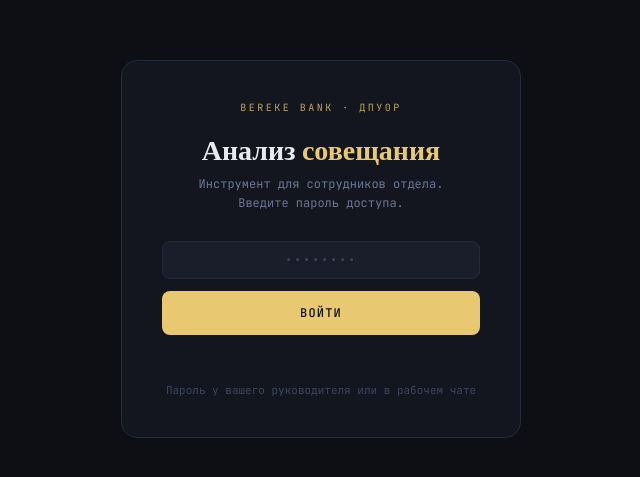
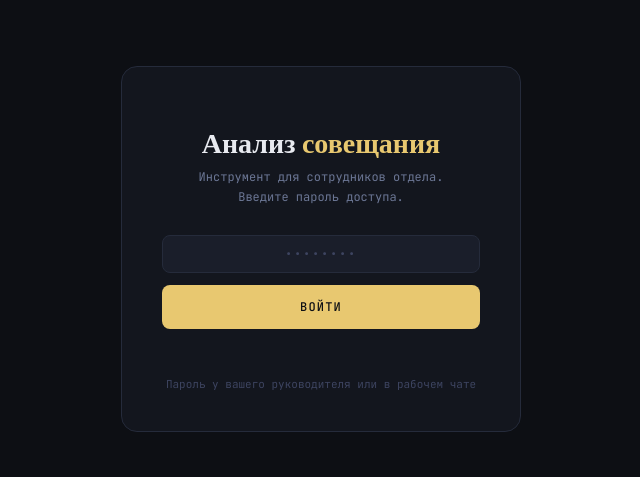
Before and after one commit to daldalwws/analizvstrechi, a plain HTML site: page index.html in a window 1280 px wide. Shown: the part 151-628 px from the top of the page, without its empty margins (319-959 px from the left). Drawn offline with nearby package versions, Linux system fonts and the light colour scheme.

Commit message:
Update index.html

```diff
--- a/index.html
+++ b/index.html
@@ -3,7 +3,7 @@
 <head>
 <meta charset="UTF-8">
 <meta name="viewport" content="width=device-width, initial-scale=1.0">
-<title>Анализ совещания · Bereke Bank</title>
+<title>Анализ совещания</title>
 <link href="https://fonts.googleapis.com/css2?family=Playfair+Display:wght@400;600;700&family=JetBrains+Mono:wght@300;400;500&display=swap" rel="stylesheet">
 <style>
 :root{--bg:#0d0f14;--surface:#13161e;--surface2:#1a1e2a;--border:#252b3b;--accent:#e8c870;--accent2:#6eb5ff;--accent3:#7deba0;--danger:#ff6b6b;--text:#e8eaf0;--text-muted:#6b7694;--text-dim:#3d4460;}
@@ -218,7 +218,8 @@ input::placeholder{color:var(--text-dim);}
 <!-- ══ AUTH GATE ══════════════════════════════════════════════════ -->
 <div class="auth-gate" id="authGate">
   <div class="auth-box">
-    <div class="auth-logo">Bereke Bank · ДПУОР</div>
+    <div class="auth-logo">
+    </div>
     <h2 class="auth-title">Анализ <span>совещания</span></h2>
     <p class="auth-sub">Инструмент для сотрудников отдела.<br>Введите пароль доступа.</p>
     <input class="auth-input" type="password" id="authInput" placeholder="••••••••" autocomplete="off">
@@ -231,7 +232,7 @@ input::placeholder{color:var(--text-dim);}
 <div class="app" id="mainApp" style="display:none;">
 
 <header>
-  <div class="header-label">Bereke Bank · ДПУОР</div>
+  <div class="header-label"></div>
   <h1>Анализ <span>совещания</span></h1>
   <div class="header-sub">Загрузите аудио — получите транскрипт или полный протокол с задачами</div>
 </header>
```
